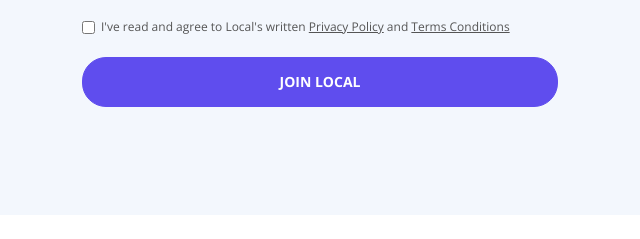
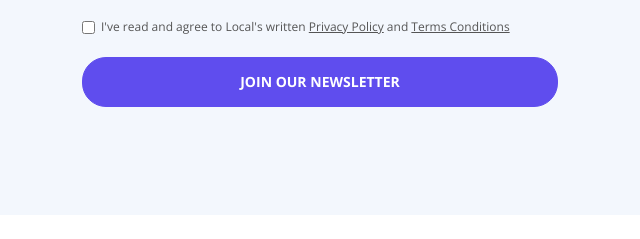
Before and after one commit to kashussein/preprlandingpage, a plain HTML site: page index.html in a window 1280 px wide. Shown: the part 2642-2881 px from the top of the page, 320-960 px from the left. Drawn offline with nearby package versions, Linux system fonts and the light colour scheme.

Commit message:
Update index.html

```diff
--- a/index.html
+++ b/index.html
@@ -290,7 +290,7 @@
                                 <div class="help-block with-errors"></div>
                             </div>
                             <div class="form-group">
-                                <button type="submit" class="form-control-submit-button disabled">JOIN LOCAL</button>
+                                <button type="submit" class="form-control-submit-button disabled">JOIN OUR NEWSLETTER</button>
                             </div>
                             <div class="form-message">
                                 <div id="nmsgSubmit" class="h3 text-center hidden"></div>
```
